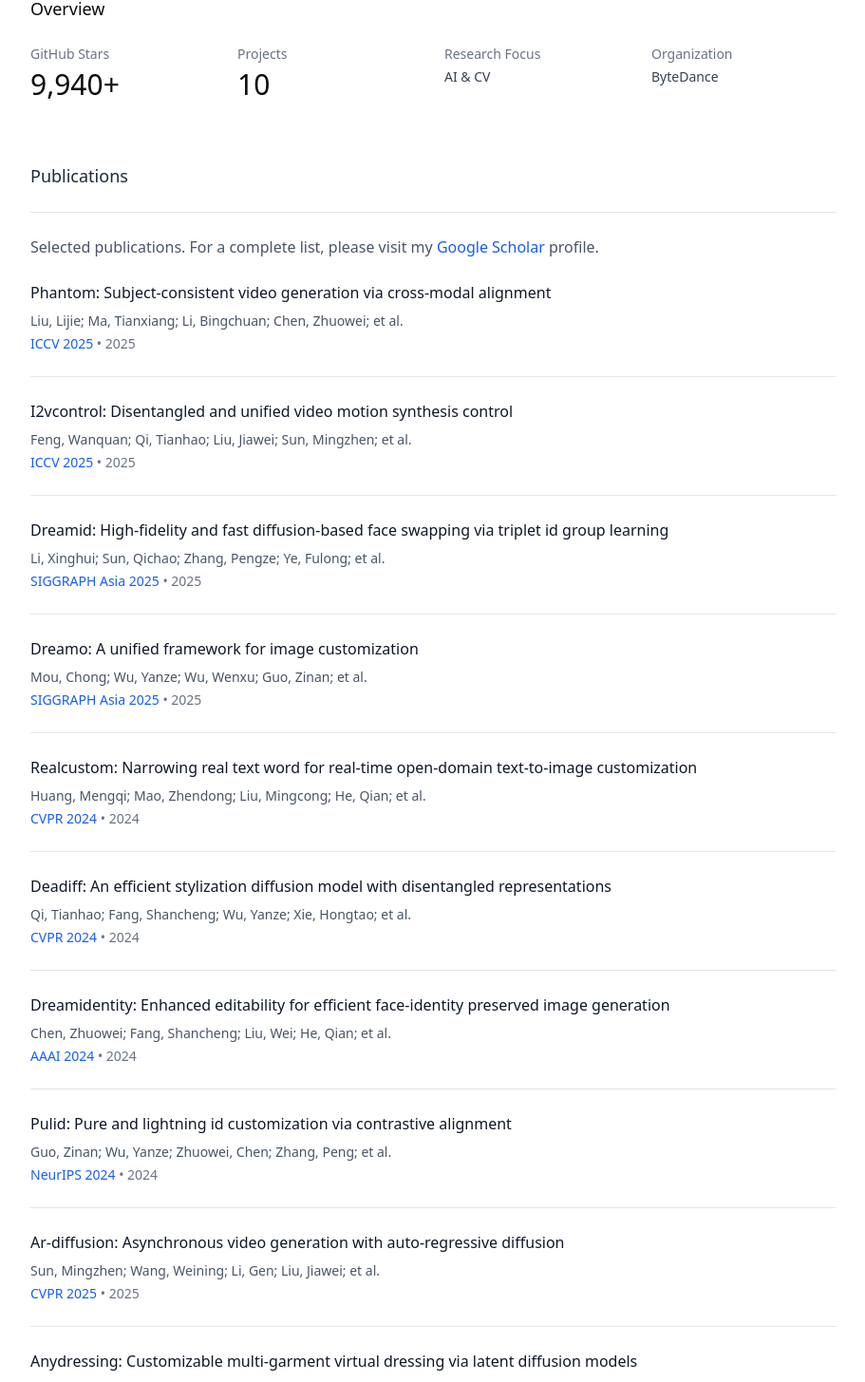
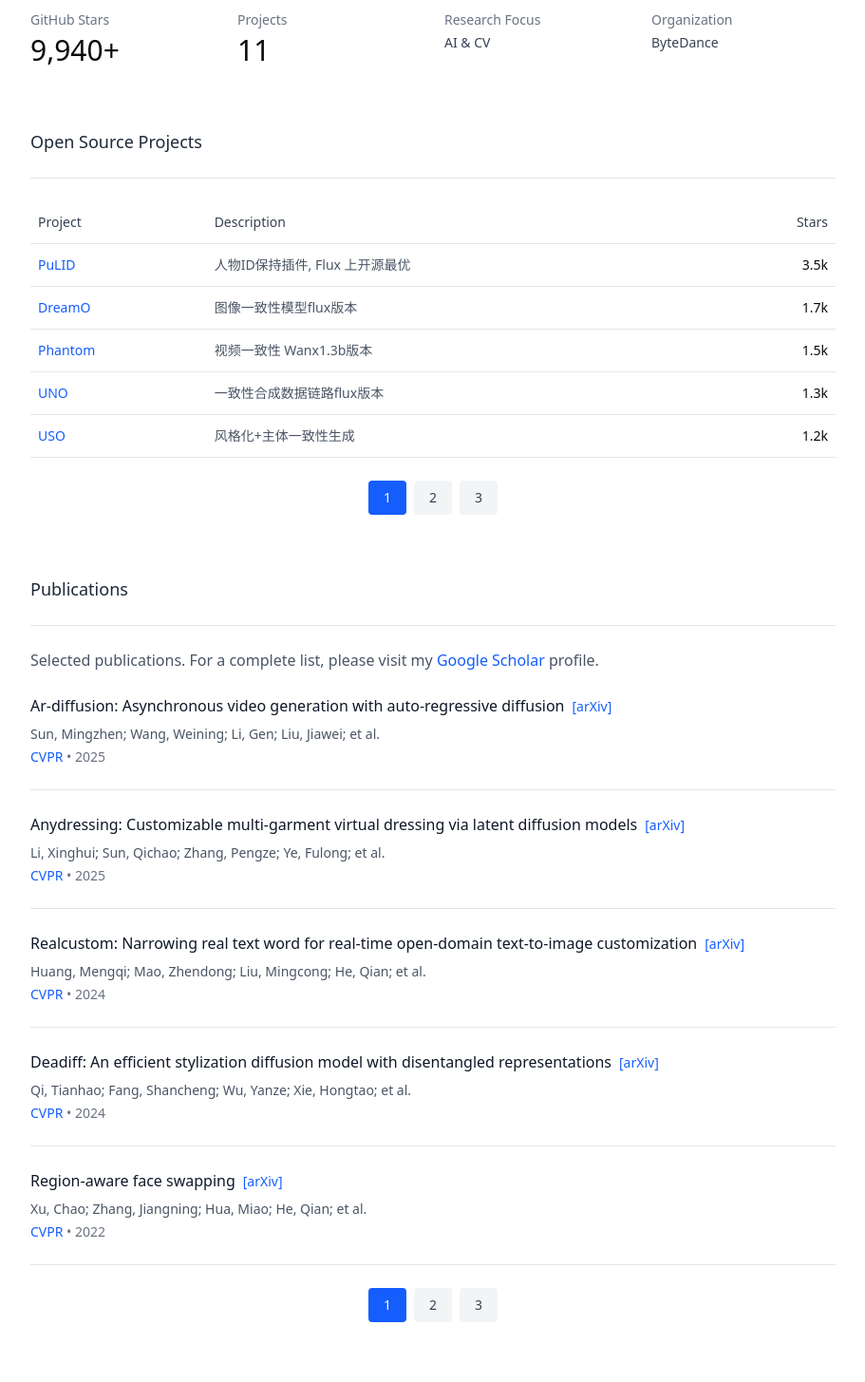
Before and after one commit to logic1988/logic1988.github.io, a Next.js app: page / in a window 1280 px wide. Shown: the part 193-1648 px from the top of the page at 95% size, without its empty margins (184-1095 px from the left). Built offline with nearby package versions, Linux system fonts and the light colour scheme; no server answers.

Commit message:
feat: 重构个人主页，开源项目置顶、分页显示、实时 GitHub stars、论文优化排序

```diff
--- /dev/null
+++ b/src/app/api/github-stars/route.ts
@@ -0,0 +1,62 @@
+import { NextRequest, NextResponse } from 'next/server';
+
+interface GitHubRepo {
+  stargazers_count: number;
+  full_name: string;
+  html_url: string;
+}
+
+export async function POST(request: NextRequest) {
+  try {
+    const { urls } = await request.json();
+
+    if (!Array.isArray(urls) || urls.length === 0) {
+      return NextResponse.json({ error: 'URLs array is required' }, { status: 400 });
+    }
+
+    const results = await Promise.allSettled(
+      urls.map(async (url: string) => {
+        // Extract owner and repo from GitHub URL
+        const match = url.match(/github\.com\/([^\/]+)\/([^\/]+)/);
+        if (!match) {
+          throw new Error(`Invalid GitHub URL: ${url}`);
+        }
+
+        const [, owner, repo] = match;
+        const apiUrl = `https://api.github.com/repos/${owner}/${repo}`;
+
+        const response = await fetch(apiUrl, {
+          headers: {
+            'Accept': 'application/vnd.github.v3+json',
+            'User-Agent': 'Portfolio-Site',
+          },
+        });
+
+        if (!response.ok) {
+          throw new Error(`GitHub API error for ${owner}/${repo}`);
+        }
+
+        const data: GitHubRepo = await response.json();
+
+        return {
+          url: url,
+          stars: data.stargazers_count,
+          fullName: data.full_name,
+          htmlUrl: data.html_url,
+        };
+      })
+    );
+
+    const repos = results
+      .filter((result) => result.status === 'fulfilled')
+      .map((result) => (result as PromiseFulfilledResult<{ url: string; stars: number; fullName: string; htmlUrl: string }>).value);
+
+    return NextResponse.json({ repos });
+  } catch (error) {
+    console.error('GitHub stars fetch error:', error);
+    return NextResponse.json(
+      { error: 'Failed to fetch GitHub stars', details: error instanceof Error ? error.message : 'Unknown error' },
+      { status: 500 }
+    );
+  }
+}
--- a/src/app/page.tsx
+++ b/src/app/page.tsx
@@ -1,98 +1,38 @@
+'use client';
+
+import { useState, useEffect } from 'react';
+
+interface GitHubRepo {
+  url: string;
+  stars: number;
+  fullName: string;
+  htmlUrl: string;
+}
+
+interface Project {
+  name: string;
+  description: string;
+  url: string;
+  stars?: string | number;
+}
+
+interface Paper {
+  title: string;
+  authors: string;
+  venue: string;
+  year: string;
+  arxiv?: string;
+}
+
+const PROJECTS_PER_PAGE = 5;
+const PAPERS_PER_PAGE = 5;
+
 export default function Home() {
-  const papers = [
-    {
-      title: 'Phantom: Subject-consistent video generation via cross-modal alignment',
-      authors: 'Liu, Lijie; Ma, Tianxiang; Li, Bingchuan; Chen, Zhuowei; et al.',
-      venue: 'ICCV 2025',
-      year: '2025'
-    },
-    {
-      title: 'I2vcontrol: Disentangled and unified video motion synthesis control',
-      authors: 'Feng, Wanquan; Qi, Tianhao; Liu, Jiawei; Sun, Mingzhen; et al.',
-      venue: 'ICCV 2025',
-      year: '2025'
-    },
-    {
-      title: 'Dreamid: High-fidelity and fast diffusion-based face swapping via triplet id group learning',
-      authors: 'Li, Xinghui; Sun, Qichao; Zhang, Pengze; Ye, Fulong; et al.',
-      venue: 'SIGGRAPH Asia 2025',
-      year: '2025'
-    },
-    {
-      title: 'Dreamo: A unified framework for image customization',
-      authors: 'Mou, Chong; Wu, Yanze; Wu, Wenxu; Guo, Zinan; et al.',
-      venue: 'SIGGRAPH Asia 2025',
-      year: '2025'
-    },
-    {
-      title: 'Realcustom: Narrowing real text word for real-time open-domain text-to-image customization',
-      authors: 'Huang, Mengqi; Mao, Zhendong; Liu, Mingcong; He, Qian; et al.',
-      venue: 'CVPR 2024',
-      year: '2024'
-    },
-    {
-      title: 'Deadiff: An efficient stylization diffusion model with disentangled representations',
-      authors: 'Qi, Tianhao; Fang, Shancheng; Wu, Yanze; Xie, Hongtao; et al.',
-      venue: 'CVPR 2024',
-      year: '2024'
-    },
-    {
-      title: 'Dreamidentity: Enhanced editability for efficient face-identity preserved image generation',
-      authors: 'Chen, Zhuowei; Fang, Shancheng; Liu, Wei; He, Qian; et al.',
-      venue: 'AAAI 2024',
-      year: '2024'
-    },
-    {
-      title: 'Pulid: Pure and lightning id customization via contrastive alignment',
-      authors: 'Guo, Zinan; Wu, Yanze; Zhuowei, Chen; Zhang, Peng; et al.',
-      venue: 'NeurIPS 2024',
-      year: '2024'
-    },
-    {
-      title: 'Ar-diffusion: Asynchronous video generation with auto-regressive diffusion',
-      authors: 'Sun, Mingzhen; Wang, Weining; Li, Gen; Liu, Jiawei; et al.',
-      venue: 'CVPR 2025',
-      year: '2025'
-    },
-    {
-      title: 'Anydressing: Customizable multi-garment virtual dressing via latent diffusion models',
-      authors: 'Li, Xinghui; Sun, Qichao; Zhang, Pengze; Ye, Fulong; et al.',
-      venue: 'CVPR 2025',
-      year: '2025'
-    },
-    {
-      title: 'Reganie: Rectifying gan inversion errors for accurate real image editing',
-      authors: 'Li, Bingchuan; Ma, Tianxiang; Zhang, Peng; Hua, Miao; et al.',
-      venue: 'AAAI 2023',
-      year: '2023'
-    },
-    {
-      title: 'Semantic 3d-aware portrait synthesis and manipulation based on compositional neural radiance field',
-      authors: 'Ma, Tianxiang; Li, Bingchuan; He, Qian; Dong, Jing; et al.',
-      venue: 'AAAI 2023',
-      year: '2023'
-    },
-    {
-      title: 'Region-aware face swapping',
-      authors: 'Xu, Chao; Zhang, Jiangning; Hua, Miao; He, Qian; et al.',
-      venue: 'CVPR 2022',
-      year: '2022'
-    },
-    {
-      title: 'Xmp-font: Self-supervised cross-modality pre-training for few-shot font generation',
-      authors: 'Liu, Wei; Liu, Fangyue; Ding, Fei; He, Qian; et al.',
-      venue: 'CVPR 2022',
-      year: '2022'
-    },
-    {
-      title: 'DyStyle: Dynamic neural network for multi-attribute-conditioned style editings',
-      authors: 'Li, Bingchuan; Cai, Shaofei; Liu, Wei; Zhang, Peng; et al.',
-      venue: 'WACV 2023',
-      year: '2023'
-    }
-  ];
+  const [githubRepos, setGithubRepos] = useState<Map<string, GitHubRepo>>(new Map());
+  const [projectsPage, setProjectsPage] = useState(1);
+  const [papersPage, setPapersPage] = useState(1);
 
-  const projects = [
+  const baseProjects: Project[] = [
     {
       name: 'PuLID',
       description: '人物ID保持插件, Flux 上开源最优',
@@ -156,10 +96,200 @@ export default function Home() {
     {
       name: 'I2VControl',
       description: '视频运动运镜控制通用方案',
-      url: 'https://wanquanf.github.io/I2VControlCamera',
+      url: 'https://github.com/WanquanF/I2VControl',
       stars: '100'
     }
   ];
+
+  const basePapers: Paper[] = [
+    {
+      title: 'Phantom: Subject-consistent video generation via cross-modal alignment',
+      authors: 'Liu, Lijie; Ma, Tianxiang; Li, Bingchuan; Chen, Zhuowei; et al.',
+      venue: 'ICCV',
+      year: '2025',
+      arxiv: 'https://arxiv.org/abs/2410.05592'
+    },
+    {
+      title: 'I2vcontrol: Disentangled and unified video motion synthesis control',
+      authors: 'Feng, Wanquan; Qi, Tianhao; Liu, Jiawei; Sun, Mingzhen; et al.',
+      venue: 'ICCV',
+      year: '2025',
+      arxiv: 'https://arxiv.org/abs/2410.08455'
+    },
+    {
+      title: 'Dreamid: High-fidelity and fast diffusion-based face swapping via triplet id group learning',
+      authors: 'Li, Xinghui; Sun, Qichao; Zhang, Pengze; Ye, Fulong; et al.',
+      venue: 'SIGGRAPH Asia',
+      year: '2025'
+    },
+    {
+      title: 'Dreamo: A unified framework for image customization',
+      authors: 'Mou, Chong; Wu, Yanze; Wu, Wenxu; Guo, Zinan; et al.',
+      venue: 'SIGGRAPH Asia',
+      year: '2025'
+    },
+    {
+      title: 'Realcustom: Narrowing real text word for real-time open-domain text-to-image customization',
+      authors: 'Huang, Mengqi; Mao, Zhendong; Liu, Mingcong; He, Qian; et al.',
+      venue: 'CVPR',
+      year: '2024',
+      arxiv: 'https://arxiv.org/abs/2405.04741'
+    },
+    {
+      title: 'Deadiff: An efficient stylization diffusion model with disentangled representations',
+      authors: 'Qi, Tianhao; Fang, Shancheng; Wu, Yanze; Xie, Hongtao; et al.',
+      venue: 'CVPR',
+      year: '2024',
+      arxiv: 'https://arxiv.org/abs/2403.14798'
+    },
+    {
+      title: 'Dreamidentity: Enhanced editability for efficient face-identity preserved image generation',
+      authors: 'Chen, Zhuowei; Fang, Shancheng; Liu, Wei; He, Qian; et al.',
+      venue: 'AAAI',
+      year: '2024',
+      arxiv: 'https://arxiv.org/abs/2405.09889'
+    },
+    {
+      title: 'Pulid: Pure and lightning id customization via contrastive alignment',
+      authors: 'Guo, Zinan; Wu, Yanze; Zhuowei, Chen; Zhang, Peng; et al.',
+      venue: 'NeurIPS',
+      year: '2024',
+      arxiv: 'https://arxiv.org/abs/2404.16028'
+    },
+    {
+      title: 'Ar-diffusion: Asynchronous video generation with auto-regressive diffusion',
+      authors: 'Sun, Mingzhen; Wang, Weining; Li, Gen; Liu, Jiawei; et al.',
+      venue: 'CVPR',
+      year: '2025',
+      arxiv: 'https://arxiv.org/abs/2410.16184'
+    },
+    {
+      title: 'Anydressing: Customizable multi-garment virtual dressing via latent diffusion models',
+      authors: 'Li, Xinghui; Sun, Qichao; Zhang, Pengze; Ye, Fulong; et al.',
+      venue: 'CVPR',
+      year: '2025',
+      arxiv: 'https://arxiv.org/abs/2411.15667'
+    },
+    {
+      title: 'Reganie: Rectifying gan inversion errors for accurate real image editing',
+      authors: 'Li, Bingchuan; Ma, Tianxiang; Zhang, Peng; Hua, Miao; et al.',
+      venue: 'AAAI',
+      year: '2023',
+      arxiv: 'https://arxiv.org/abs/2303.02994'
+    },
+    {
+      title: 'Semantic 3d-aware portrait synthesis and manipulation based on compositional neural radiance field',
+      authors: 'Ma, Tianxiang; Li, Bingchuan; He, Qian; Dong, Jing; et al.',
+      venue: 'AAAI',
+      year: '2023',
+      arxiv: 'https://arxiv.org/abs/2302.14163'
+    },
+    {
+      title: 'Region-aware face swapping',
+      authors: 'Xu, Chao; Zhang, Jiangning; Hua, Miao; He, Qian; et al.',
+      venue: 'CVPR',
+      year: '2022',
+      arxiv: 'https://arxiv.org/abs/2203.13218'
+    },
+    {
+      title: 'Xmp-font: Self-supervised cross-modality pre-training for few-shot font generation',
+      authors: 'Liu, Wei; Liu, Fangyue; Ding, Fei; He, Qian; et al.',
+      venue: 'CVPR',
+      year: '2022',
+      arxiv: 'https://arxiv.org/abs/2203.08012'
+    },
+    {
+      title: 'DyStyle: Dynamic neural network for multi-attribute-conditioned style editings',
+      authors: 'Li, Bingchuan; Cai, Shaofei; Liu, Wei; Zhang, Peng; et al.',
+      venue: 'WACV',
+      year: '2023',
+      arxiv: 'https://arxiv.org/abs/2210.07476'
+    }
+  ];
+
+  // Top conferences ranking for sorting
+  const venueRank: { [key: string]: number } = {
+    'CVPR': 1,
+    'ICCV': 2,
+    'NeurIPS': 3,
+    'ICML': 4,
+    'AAAI': 5,
+    'IJCAI': 6,
+    'SIGGRAPH': 7,
+    'SIGGRAPH Asia': 8,
+    'WACV': 9,
+  };
+
+  // Sort papers: by venue rank (higher priority first), then by year (newer first)
+  const sortedPapers = [...basePapers].sort((a, b) => {
+    const rankA = venueRank[a.venue] || 100;
+    const rankB = venueRank[b.venue] || 100;
+
+    if (rankA !== rankB) {
+      return rankA - rankB;
+    }
+
+    // Same venue, sort by year descending
+    return parseInt(b.year) - parseInt(a.year);
+  });
+
+  useEffect(() => {
+    // Fetch GitHub stars for repositories
+    const githubUrls = baseProjects
+      .map(p => p.url)
+      .filter(url => url.includes('github.com'));
+
+    if (githubUrls.length > 0) {
+      fetch('/api/github-stars', {
+        method: 'POST',
+        headers: { 'Content-Type': 'application/json' },
+        body: JSON.stringify({ urls: githubUrls }),
+      })
+        .then(res => res.json())
+        .then(data => {
+          if (data.repos) {
+            const repoMap = new Map<string, GitHubRepo>();
+            data.repos.forEach((repo: GitHubRepo) => {
+              repoMap.set(repo.url, repo);
+            });
+            setGithubRepos(repoMap);
+          }
+        })
+        .catch(err => console.error('Failed to fetch GitHub stars:', err));
+    }
+  }, []);
+
+  // Get stars for a project
+  const getProjectStars = (project: Project): number | string => {
+    const repo = githubRepos.get(project.url);
+    if (repo) {
+      return repo.stars;
+    }
+    return project.stars || 0;
+  };
+
+  // Sort projects by stars (descending)
+  const sortedProjects = [...baseProjects].sort((a, b) => {
+    const starsA = getProjectStars(a);
+    const starsB = getProjectStars(b);
+    const numA = typeof starsA === 'string' ? parseFloat(starsA) * (starsA.includes('k') ? 1000 : 1) : starsA;
+    const numB = typeof starsB === 'string' ? parseFloat(starsB) * (starsB.includes('k') ? 1000 : 1) : starsB;
+    return numB - numA;
+  });
+
+  // Pagination
+  const totalProjectsPages = Math.ceil(sortedProjects.length / PROJECTS_PER_PAGE);
+  const totalPapersPages = Math.ceil(sortedPapers.length / PAPERS_PER_PAGE);
+
+  const displayedProjects = sortedProjects.slice(
+    (projectsPage - 1) * PROJECTS_PER_PAGE,
+    projectsPage * PROJECTS_PER_PAGE
+  );
+
+  const displayedPapers = sortedPapers.slice(
+    (papersPage - 1) * PAPERS_PER_PAGE,
+    papersPage * PAPERS_PER_PAGE
+  );
 
   return (
     <div className="min-h-screen bg-white">
@@ -167,9 +297,8 @@ export default function Home() {
         {/* Header */}
         <header className="mb-16">
           <h1 className="text-4xl font-light tracking-wide mb-2">
-            <span className="font-medium">Your</span> Name
+            <span className="font-medium">Qian</span> HE
           </h1>
-          <p className="text-xl text-gray-600 font-light">Researcher & Developer</p>
         </header>
 
         {/* Statistics */}
@@ -182,7 +311,7 @@ export default function Home() {
             </div>
             <div>
               <p className="text-sm text-gray-500 mb-1">Projects</p>
-              <p className="text-3xl font-light">10</p>
+              <p className="text-3xl font-light">11</p>
             </div>
             <div>
               <p className="text-sm text-gray-500 mb-1">Research Focus</p>
@@ -192,6 +321,74 @@ export default function Home() {
               <p className="text-sm text-gray-500 mb-1">Organization</p>
               <p className="text-sm font-light text-gray-700">ByteDance</p>
             </div>
+          </div>
+        </section>
+
+        {/* Open Source Projects */}
+        <section className="mb-16" id="repositories">
+          <h2 className="text-lg font-medium mb-6">
+            <a href="#repositories" className="text-gray-800 hover:text-gray-600">
+              Open Source Projects
+            </a>
+          </h2>
+          <div className="border-t pt-6">
+            <div className="overflow-x-auto">
+              <table className="w-full text-sm">
+                <thead>
+                  <tr className="border-b">
+                    <th className="text-left py-3 px-2 font-medium text-gray-700">Project</th>
+                    <th className="text-left py-3 px-2 font-medium text-gray-700">Description</th>
+                    <th className="text-right py-3 px-2 font-medium text-gray-700">Stars</th>
+                  </tr>
+                </thead>
+                <tbody>
+                  {displayedProjects.map((project, index) => (
+                    <tr
+                      key={index}
+                      className={`border-b hover:bg-gray-50 ${index === displayedProjects.length - 1 && projectsPage === totalProjectsPages ? 'border-b-0' : ''}`}
+                    >
+                      <td className="py-3 px-2">
+                        <a
+                          href={project.url}
+                          target="_blank"
+                          rel="noopener noreferrer"
+                          className="text-blue-600 hover:underline font-medium"
+                        >
+                          {project.name}
+                        </a>
+                      </td>
+                      <td className="py-3 px-2 text-gray-600">
+                        {project.description}
+                      </td>
+                      <td className="py-3 px-2 text-right font-medium">
+                        {typeof getProjectStars(project) === 'number'
+                          ? getProjectStars(project).toLocaleString()
+                          : getProjectStars(project)}
+                      </td>
+                    </tr>
+                  ))}
+                </tbody>
+              </table>
+            </div>
+
+            {/* Projects Pagination */}
+            {totalProjectsPages > 1 && (
+              <div className="mt-6 flex justify-center gap-2">
+                {Array.from({ length: totalProjectsPages }, (_, i) => (
+                  <button
+                    key={i}
+                    onClick={() => setProjectsPage(i + 1)}
+                    className={`px-4 py-2 rounded text-sm ${
+                      projectsPage === i + 1
+                        ? 'bg-blue-600 text-white'
+                        : 'bg-gray-100 text-gray-700 hover:bg-gray-200'
+                    }`}
+                  >
+                    {i + 1}
+                  </button>
+                ))}
+              </div>
+            )}
           </div>
         </section>
 
@@ -216,10 +413,20 @@ export default function Home() {
               {' '}profile.
             </p>
             <div className="space-y-6">
-              {papers.map((paper, index) => (
-                <div key={index} className={`pb-6 ${index < papers.length - 1 ? 'border-b' : ''}`}>
+              {displayedPapers.map((paper, index) => (
+                <div key={index} className={`pb-6 ${index < displayedPapers.length - 1 || papersPage < totalPapersPages ? 'border-b' : ''}`}>
                   <h3 className="font-medium text-gray-900 mb-2">
                     {paper.title}
+                    {paper.arxiv && (
+                      <a
+                        href={paper.arxiv}
+                        target="_blank"
+                        rel="noopener noreferrer"
+                        className="ml-2 text-sm text-blue-600 hover:underline"
+                      >
+                        [arXiv]
+                      </a>
+                    )}
                   </h3>
                   <p className="text-sm text-gray-600 mb-1">
                     {paper.authors}
@@ -231,51 +438,25 @@ export default function Home() {
                 </div>
               ))}
             </div>
-          </div>
-        </section>
 
-        {/* Open Source Projects */}
-        <section className="mb-16" id="repositories">
-          <h2 className="text-lg font-medium mb-6">
-            <a href="#repositories" className="text-gray-800 hover:text-gray-600">
-              Open Source Projects
-            </a>
-          </h2>
-          <div className="border-t pt-6">
-            <div className="overflow-x-auto">
-              <table className="w-full text-sm">
-                <thead>
-                  <tr className="border-b">
-                    <th className="text-left py-3 px-2 font-medium text-gray-700">Project</th>
-                    <th className="text-left py-3 px-2 font-medium text-gray-700">Description</th>
-                    <th className="text-right py-3 px-2 font-medium text-gray-700">Stars</th>
-                  </tr>
-                </thead>
-                <tbody>
-                  {projects.map((project, index) => (
-                    <tr
-                      key={index}
-                      className={`border-b hover:bg-gray-50 ${index === projects.length - 1 ? 'border-b-0' : ''}`}
-                    >
-                      <td className="py-3 px-2">
-                        <a
-                          href={project.url}
-                          target="_blank"
-                          rel="noopener noreferrer"
-                          className="text-blue-600 hover:underline font-medium"
-                        >
-                          {project.name}
-                        </a>
-                      </td>
-                      <td className="py-3 px-2 text-gray-600">
-                        {project.description}
-                      </td>
-                      <td className="py-3 px-2 text-right font-medium">{project.stars}</td>
-                    </tr>
-                  ))}
-                </tbody>
-              </table>
-            </div>
+            {/* Papers Pagination */}
+            {totalPapersPages > 1 && (
+              <div className="mt-6 flex justify-center gap-2">
+                {Array.from({ length: totalPapersPages }, (_, i) => (
+                  <button
+                    key={i}
+                    onClick={() => setPapersPage(i + 1)}
+                    className={`px-4 py-2 rounded text-sm ${
+                      papersPage === i + 1
+                        ? 'bg-blue-600 text-white'
+                        : 'bg-gray-100 text-gray-700 hover:bg-gray-200'
+                    }`}
+                  >
+                    {i + 1}
+                  </button>
+                ))}
+              </div>
+            )}
           </div>
         </section>
 
```
